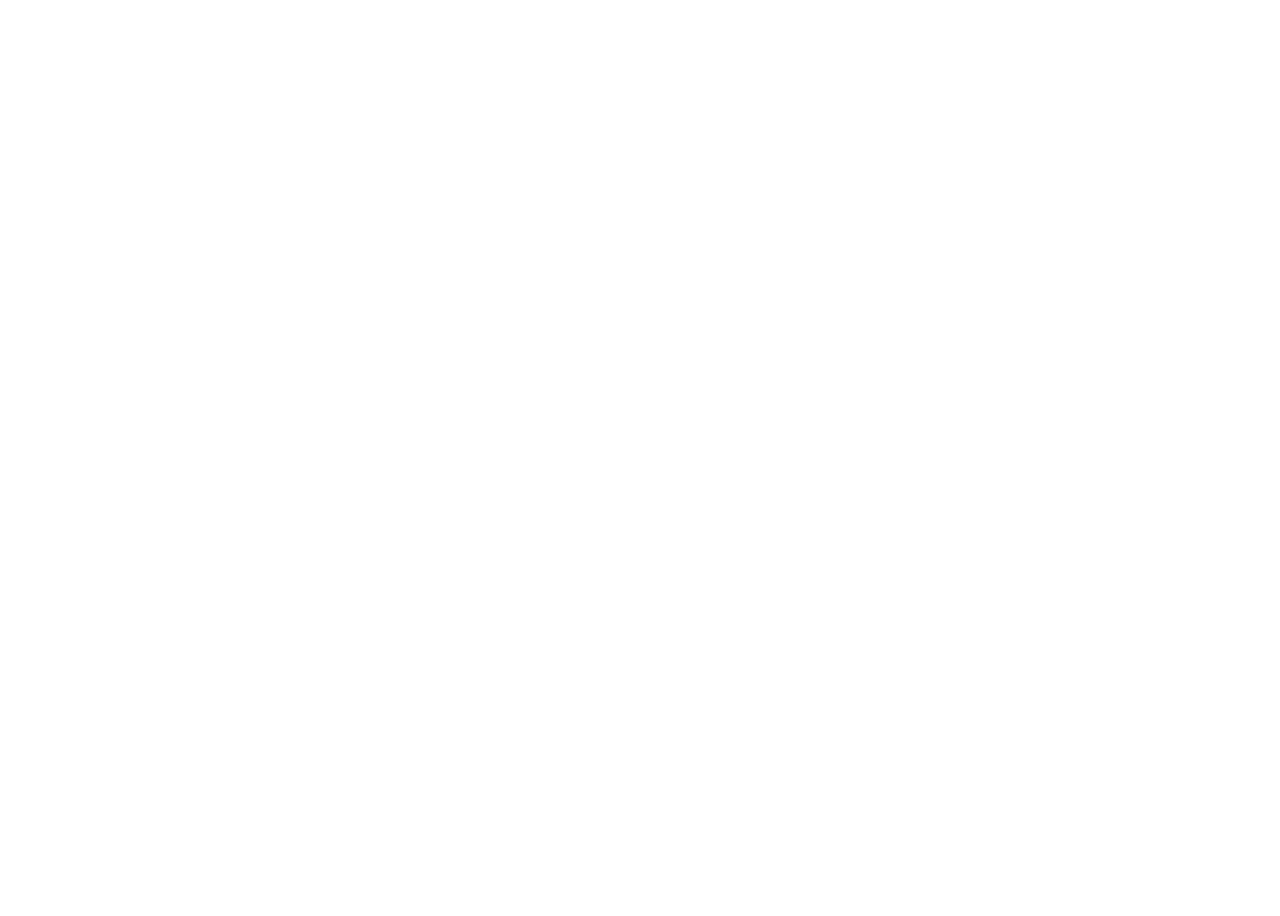
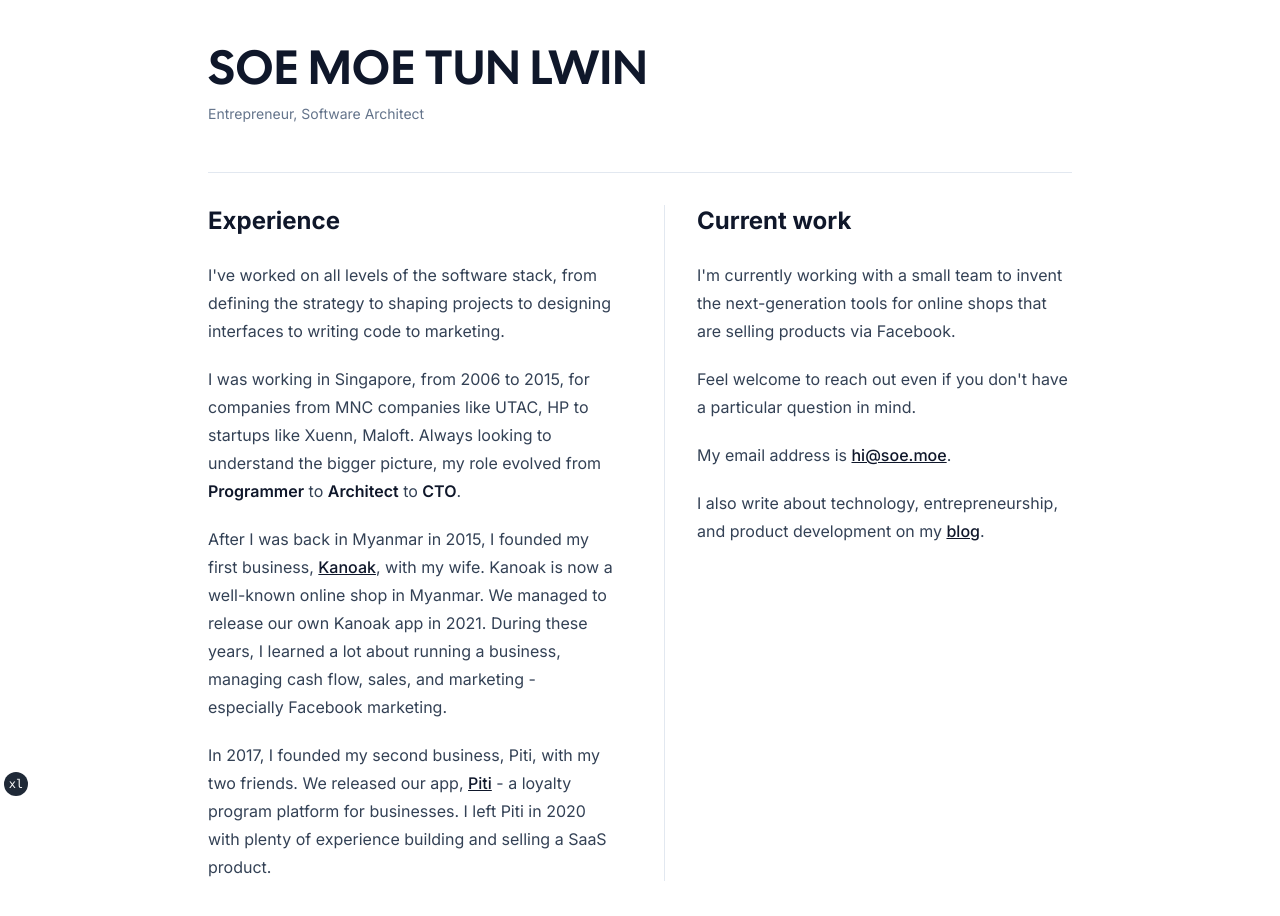
Before and after one commit to jittuu/soe.moe, an Astro site: page / in a window 1280 px wide. Before the commit this address had no page. Before the commit the page ends 800 px from the top, so only its background shows below. Built offline with nearby package versions, Linux system fonts and the light colour scheme; Astro itself is replaced by a stand-in of ours.

Commit message:
feat: add home page

```diff
--- a/src/pages/blog/index.astro
+++ b/src/pages/blog/index.astro
@@ -10,18 +10,19 @@ const publishedPosts = posts
 ---
 
 <Layout title="Soe Moe's Blog" description="Code, stories, and thoughts.">
-  <div class="container max-w-4xl py-6 lg:py-10">
-    <div class="flex flex-col items-start gap-4 md:flex-row md:justify-between md:gap-8">
-      <div class="flex-1 space-y-4">
-        <h1 class="inline-block font-heading text-4xl lg:text-5xl">
-          Soe Moe's Blog
-        </h1>
-        <p class="text-xl text-muted-foreground">
-          Code, stories, and thoughts.
-        </p>
-      </div>
-    </div>
-    <hr class="my-8" />
+  <div class="max-w-4xl mx-auto px-4 py-12">
+    <header class="mb-12">
+      <h1 class="font-heading text-4xl lg:text-5xl uppercase tracking-wide text-foreground">
+        <a href="/" class="hover:opacity-80 transition-opacity">
+          Soe Moe Tun Lwin
+        </a>
+      </h1>
+      <p class="text-sm text-muted-foreground mt-2">
+        Entrepreneur, Software Architect
+      </p>
+    </header>
+
+    <hr class="border-border my-8" />
     {publishedPosts?.length ? (
       <div class="grid gap-10">
         {publishedPosts.map((post) => (
--- a/src/pages/index.astro
+++ b/src/pages/index.astro
@@ -1,3 +1,77 @@
 ---
-return Astro.redirect('/blog');
+import Layout from '@/layouts/Layout.astro'
 ---
+
+<Layout
+  title="Soe Moe Tun Lwin - Entrepreneur, Software Architect, Consultant, Product Strategist"
+  description="Personal website of Soe Moe Tun Lwin - Entrepreneur, Software Architect, Consultant, and Product Strategist"
+>
+  <div class="max-w-4xl mx-auto px-4 py-12">
+    <header class="mb-12">
+      <h1 class="font-heading text-4xl lg:text-5xl uppercase tracking-wide text-foreground">
+        Soe Moe Tun Lwin
+      </h1>
+      <p class="text-sm text-muted-foreground mt-2">
+        Entrepreneur, Software Architect
+      </p>
+    </header>
+
+    <hr class="border-border my-8" />
+
+    <div class="grid md:grid-cols-2 gap-8 md:gap-12">
+      <div class="prose prose-slate dark:prose-invert max-w-none">
+        <h2>Experience</h2>
+        <p>
+          I've worked on all levels of the software stack, from defining the
+          strategy to shaping projects to designing interfaces to writing code
+          to marketing.
+        </p>
+        <p>
+          I was working in Singapore, from 2006 to 2015, for companies from
+          MNC companies like UTAC, HP to startups like Xuenn, Maloft. Always
+          looking to understand the bigger picture, my role evolved from
+          <strong>Programmer</strong> to
+          <strong>Architect</strong> to
+          <strong>CTO</strong>.
+        </p>
+        <p>
+          After I was back in Myanmar in 2015, I founded my first business,
+          <a href="https://www.kanoak.com">Kanoak</a>, with my wife. Kanoak is
+          now a well-known online shop in Myanmar. We managed to release our
+          own Kanoak app in 2021. During these years, I learned a lot about
+          running a business, managing cash flow, sales, and marketing -
+          especially Facebook marketing.
+        </p>
+        <p>
+          In 2017, I founded my second business, Piti, with my two friends. We
+          released our app, <a href="https://www.piti.app">Piti</a> - a
+          loyalty program platform for businesses. I left Piti in 2020 with
+          plenty of experience building and selling a SaaS product.
+        </p>
+      </div>
+
+      <div class="md:border-l md:border-border md:pl-8">
+        <div class="prose prose-slate dark:prose-invert max-w-none">
+          <h2>Current work</h2>
+          <p>
+            I'm currently working with a small team to invent the
+            next-generation tools for online shops that are selling products
+            via Facebook.
+          </p>
+          <p>
+            Feel welcome to reach out even if you don't have a particular
+            question in mind.
+          </p>
+          <p>
+            My email address is
+            <a href="mailto:hi@soe.moe">hi@soe.moe</a>.
+          </p>
+          <p>
+            I also write about technology, entrepreneurship, and product development on my
+            <a href="/blog">blog</a>.
+          </p>
+        </div>
+      </div>
+    </div>
+  </div>
+</Layout>
```
